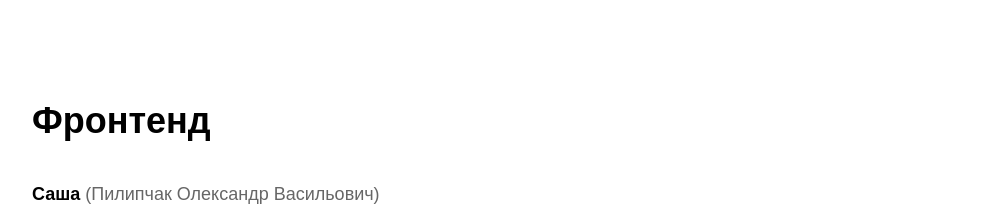
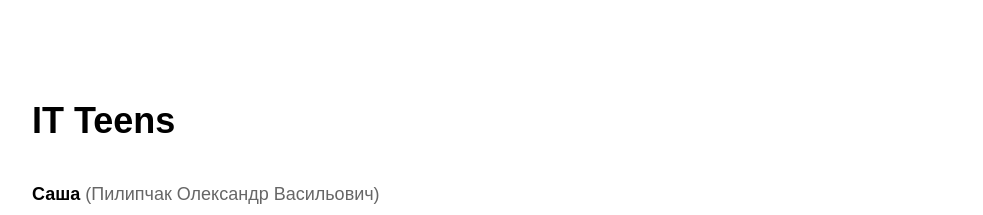
Before and after one commit to circle-academy/circle-academy.github.io, a plain HTML site: page index.html in a window 1280 px wide. Shown: the top 215 px of the page, without its empty margins (148-1131 px from the left). Drawn offline with Linux system fonts and the light colour scheme.

Commit message:
h1 rename

```diff
--- a/index.html
+++ b/index.html
@@ -12,7 +12,7 @@
 <div id="mainwrapper">
 	<div class="resize">
 		<br><br>
-		<h1>Фронтенд</h1>
+		<h1>IT Teens</h1>
     <p><strong>Саша</strong> (Пилипчак Олександр Васильович)</p>
     <p>pylypchak.oleksandr.71@gmail.com</p>
     <p>skype: sashapylypchak</p>
```
